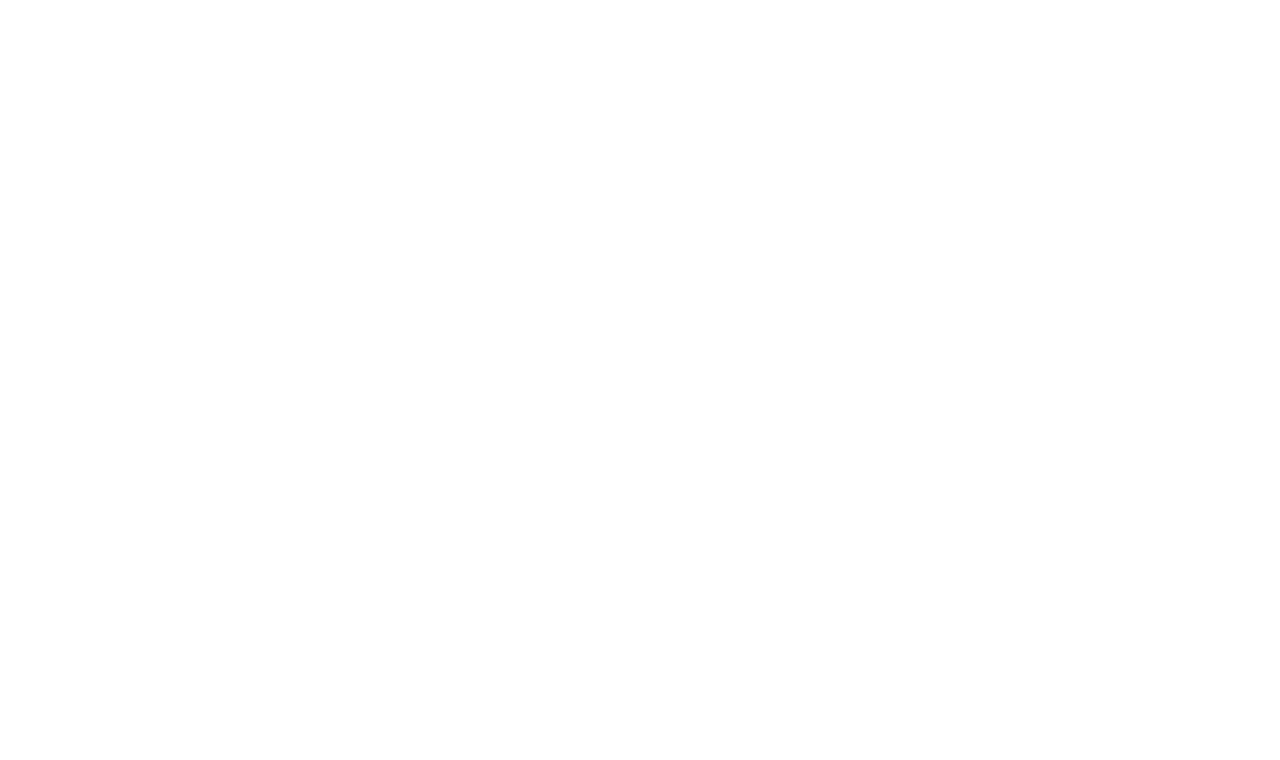
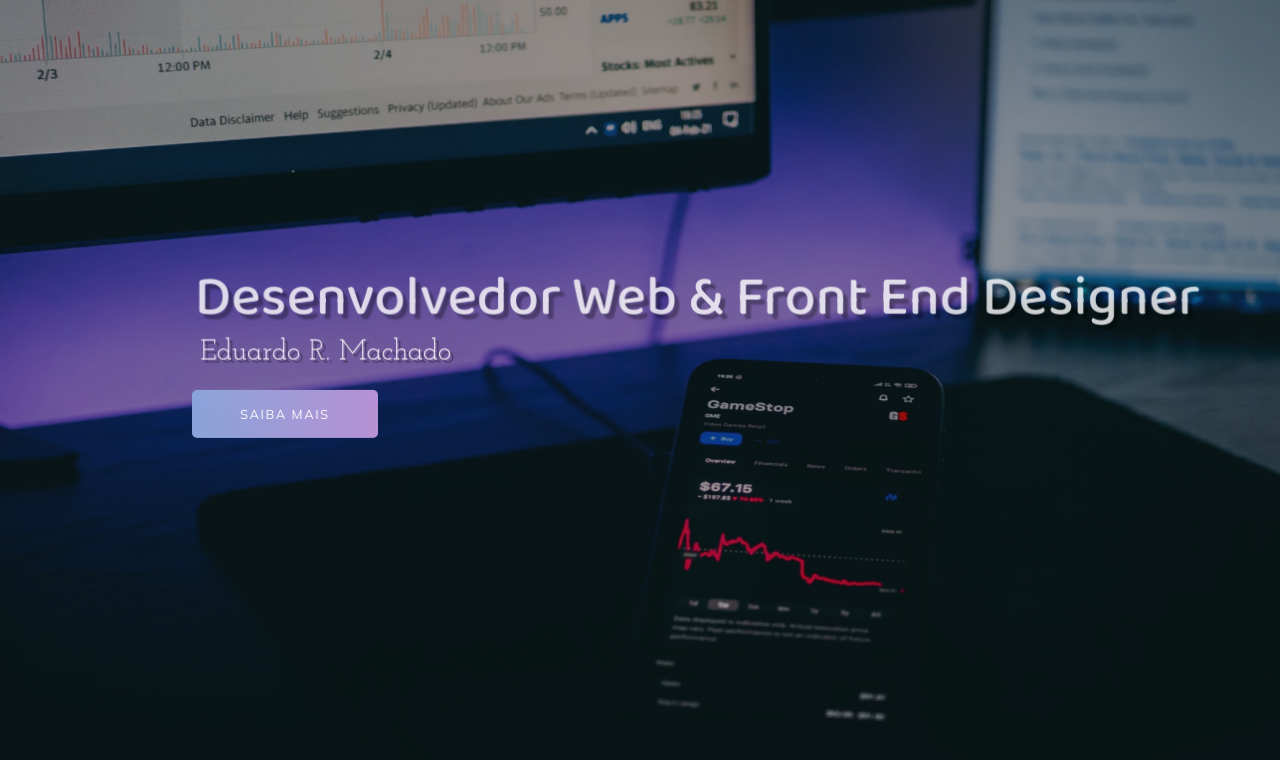
Before and after one commit to Eduardo-R-Machado/portifolio, a plain HTML site: page index.html in a window 1280 px wide. Drawn offline with Linux system fonts and the light colour scheme.

Commit message:
:package: header

```diff
--- a/index.html
+++ b/index.html
@@ -5,9 +5,27 @@
     <meta http-equiv="X-UA-Compatible" content="IE=edge">
     <meta name="viewport" content="width=device-width, initial-scale=1.0">
     <link rel="stylesheet" href="style.css">
-    <title>Portifólio</title>
+    <link rel="apple-touch-icon" sizes="180x180" href="imagens/apple-touch-icon.png">
+    <link rel="icon" type="image/png" sizes="32x32" href="imagens/favicon-32x32.png">
+    <link rel="icon" type="image/png" sizes="16x16" href="imagens/favicon-16x16.png">
+    <link rel="manifest" href="/site.webmanifest">
+    <title>Portfólio</title>
 </head>
 <body>
 
+    <div class="container">
+        <header>
+
+            <div class="img-wrapper">
+                <img src="imagens/bg.jpg" alt="">
+            </div>
+
+            <div class="banner">
+                <h1>Desenvolvedor Web & Front End Designer</h1>
+                <p>Eduardo R. Machado</p>
+                <button>Saiba mais</button>
+            </div>
+        </header>
+    </div>
 </body>
 </html>
--- a/style.css
+++ b/style.css
@@ -1,2 +1,95 @@
 @import url('https://fonts.googleapis.com/css2?family=Baloo+Da+2:wght@400;500;600&family=Josefin+Slab:ital,wght@0,100;0,200;0,300;0,400;1,100;1,200;1,300&family=Montserrat:ital,wght@0,100;0,200;0,300;1,100;1,200&family=Mulish:ital,wght@0,200;0,300;0,400;1,200;1,300;1,400&family=Noto+Sans+JP:wght@100;300;400&family=Raleway:ital,wght@0,100;0,200;1,100;1,200&display=swap');
-@import url("https://cdnjs.cloudflare.com/ajax/libs/font-awesome/5.15.3/css/all.min.css")
+@import url("https://cdnjs.cloudflare.com/ajax/libs/font-awesome/5.15.3/css/all.min.css");
+
+*{
+    margin: 0;
+    padding: 0;
+}
+
+header{
+    width: 100;
+    height: 100vh;
+    overflow: hidden; /* -->Elimina as chances de ser criada uma barra para a rolagem para o lado*/
+    position: relative;
+}
+
+.img-wrapper{
+    width: 100%;
+    height: 100%;
+    overflow: hidden; /* -->Elimina as chances de ser criada uma barra para a rolagem para o lado*/
+    background-color: rgba(0, 0, 0, 0.9);
+}
+
+.img-wrapper img{
+    width: 100%;
+    height: 100%;
+    object-fit: cover; /* ---> Faz com que a imagem cubra toda a div */
+    opacity: 0.65;
+    animation: zoom 15s ;
+}
+
+@keyframes zoom {
+    0%{
+        transform: scale(1.3);
+    }
+    100%{
+        transform: scale(1);
+    }
+}
+
+.banner{
+    position: absolute;
+    top: 30%;
+    left: 15%;
+}
+
+.banner h1{
+    color:rgb(255, 255, 255);
+    font-size: 3.5rem;
+    font-family: "baloo da 2", sans-serif ;
+    font-weight: 500;
+    text-shadow: .3rem .3rem 2px rgba(0, 0, 0, 0.4);
+    line-height: 3.5rem;
+    margin-bottom: 2rem;
+    opacity: 0;
+    animation: moveBanner 1s 0.5 forwards;
+}
+
+.banner p{
+    font-family: "Josefin Slab", serif;
+    color: white;
+    font-size: 1.8rem;
+    text-shadow: .2rem .2rem rgba(0, 0, 0, 0.4);
+    margin-bottom: 2rem;
+    margin-left: 0.5rem;
+    opacity: 0;
+    animation: moveBanner 1s 0.7 forwards;
+}
+
+.banner button{
+    font-family: "mulish", serif;
+    text-transform: uppercase;
+    color: white;
+    letter-spacing: .1rem;
+    font-size: 0.8rem;
+    background: #B993D6;  /* fallback for old browsers */
+    background: -webkit-linear-gradient(to right, #8CA6DB, #B993D6);  /* Chrome 10-25, Safari 5.1-6 */
+    background: linear-gradient(to right, #8CA6DB, #B993D6); /* W3C, IE 10+/ Edge, Firefox 16+, Chrome 26+, Opera 12+, Safari 7+ */
+    padding: 1rem 3rem;
+    border: none;
+    border-radius: 5px;
+    cursor: pointer;
+    opacity: 0;
+    animation: moveBanner 1s 0.9 forwards;
+}
+
+@keyframes moveBanner{
+    0%{
+        transform: translateY(10rem) rotateY(-30deg);
+        opacity: 0;
+    }
+    100%{
+        transform: translateY(0rem) rotateY(0);
+        opacity: 1;
+    }
+}
```
Also changed, not shown: imagens/android-chrome-192x192.png (renamed from android-chrome-192x192.png), imagens/android-chrome-512x512.png (renamed from android-chrome-512x512.png), imagens/apple-touch-icon.png (renamed from apple-touch-icon.png), imagens/bg.jpg (added), imagens/favicon-16x16.png (renamed from favicon-16x16.png), imagens/favicon-32x32.png (renamed from favicon-32x32.png), site.webmanifest, 1 other file.
